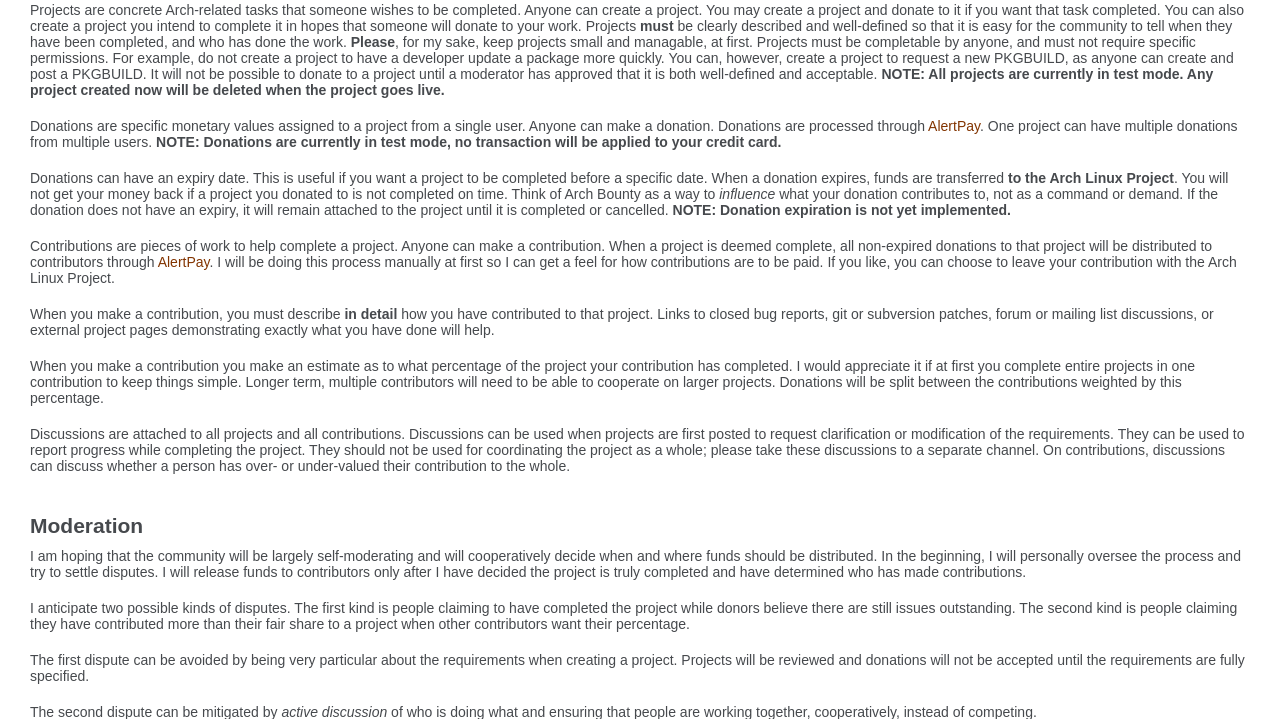
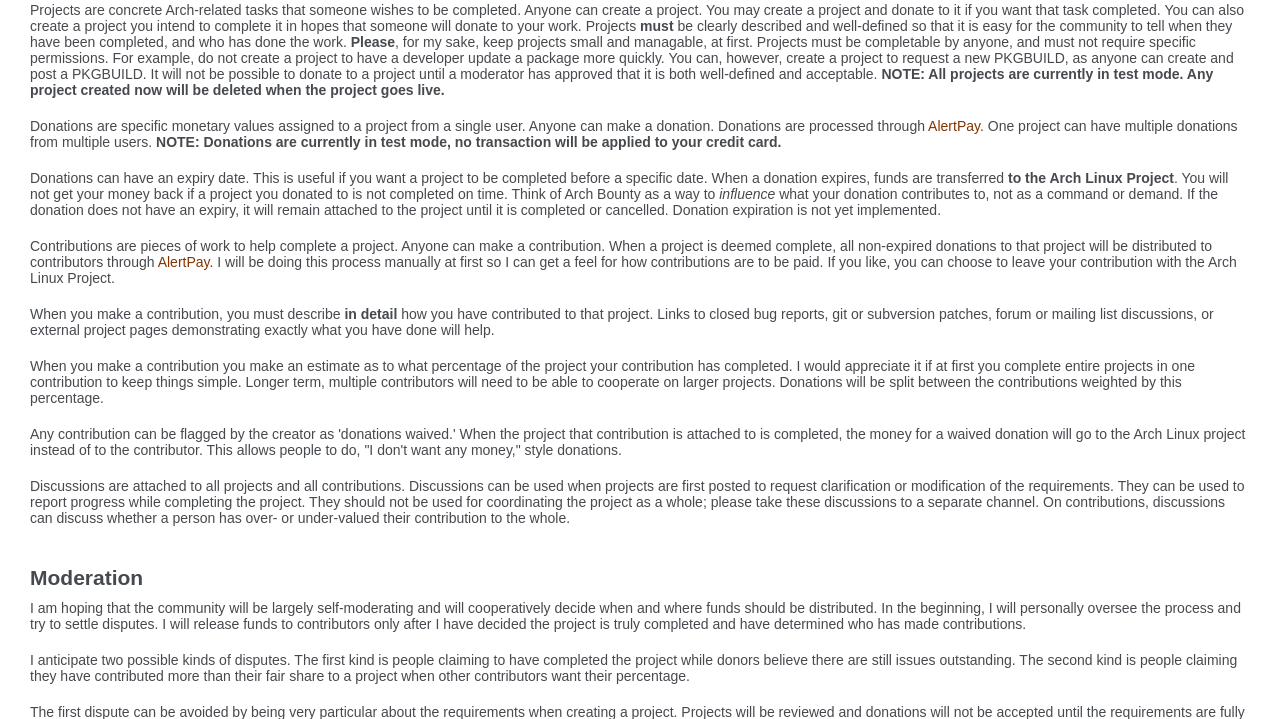
Before and after one commit to dusty-phillips/archbounty, a Django app: template templates/index.html in a window 1280 px wide. Shown: the part 448-1167 px from the top of the page. Run offline with Django 3.2, Linux system fonts and the light colour scheme; the template is opened without the code that fills it, so the values that code supplies are empty.

Commit message:
allow flagging a contribution as 'donations waived.'

```diff
--- a/bounty/forms.py
+++ b/bounty/forms.py
@@ -19,4 +19,4 @@ class DonationForm(forms.ModelForm):
 class ContributionForm(forms.ModelForm):
     class Meta:
         model = Contribution
-        fields = ('percentage', 'description')
+        fields = ('percentage', 'description', 'waive_donations')
--- a/bounty/models.py
+++ b/bounty/models.py
@@ -91,6 +91,7 @@ class Contribution(models.Model):
     created = models.DateTimeField(auto_now_add=True)
     project = models.ForeignKey(Project, related_name='contributions')
     percentage = PercentageField()
+    waive_donations = models.BooleanField(default=False)
     description = models.TextField(help_text='<a href="http://daringfireball.net/projects/markdown/syntax">Markdown</a> syntax is supported.')
 
     def __unicode__(self):
--- a/templates/index.html
+++ b/templates/index.html
@@ -67,7 +67,7 @@ transferred <strong>to the Arch Linux Project</strong>. You will not get your
 money back if a project you donated to is not completed on time. Think of Arch
 Bounty as a way to <em>influence</em> what your donation contributes to, not as
 a command or demand. If the donation does not have an expiry, it will remain
-attached to the project until it is completed or cancelled. <strong>NOTE:
+attached to the project until it is completed or cancelled.
     Donation expiration is not yet implemented.</strong>
 </p>
 <p>
@@ -92,6 +92,9 @@ complete entire projects in one contribution to keep things simple. Longer
 term, multiple contributors will need to be able to cooperate on larger
 projects. Donations will be split between the contributions weighted by this
 percentage.
+</p>
+<p>
+Any contribution can be flagged by the creator as 'donations waived.' When the project that contribution is attached to is completed, the money for a waived donation will go to the Arch Linux project instead of to the contributor. This allows people to do, "I don't want any money," style donations.
 </p>
 <p>
 Discussions are attached to all projects and all contributions. Discussions can
```
